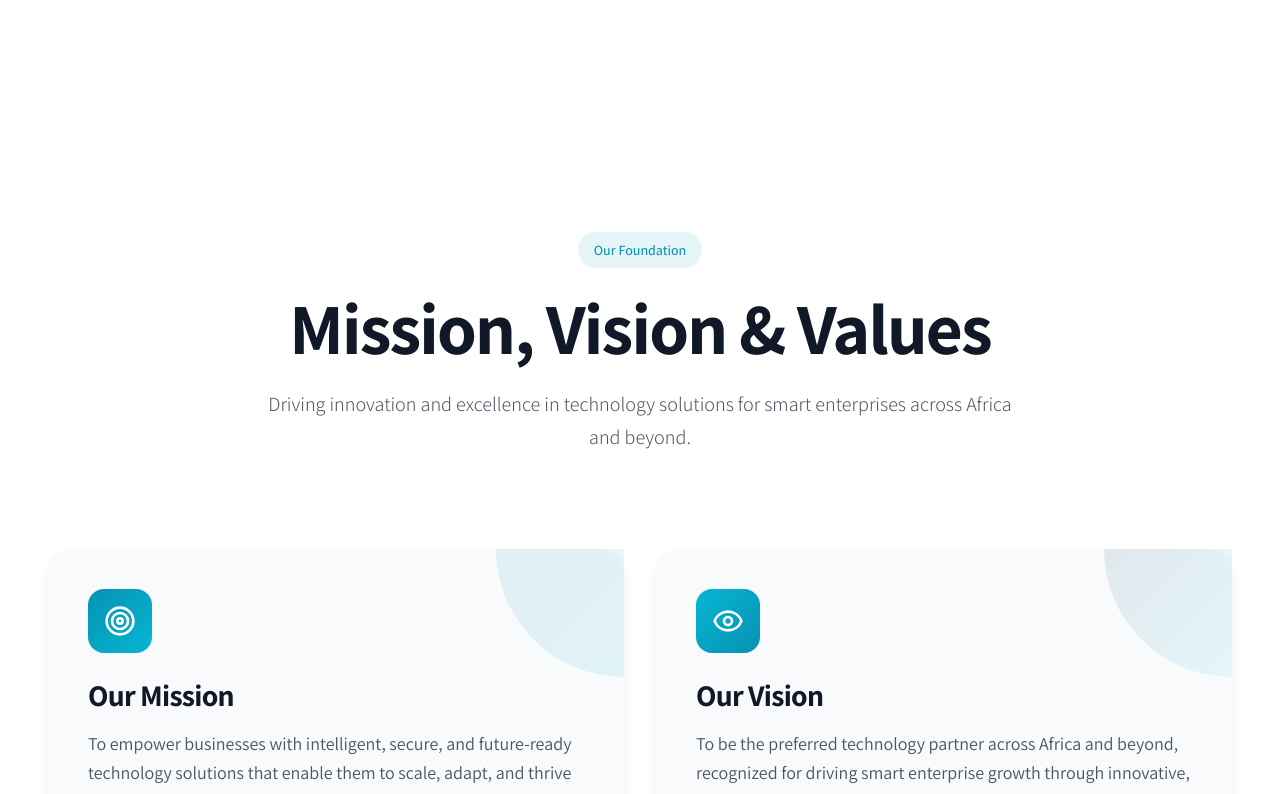
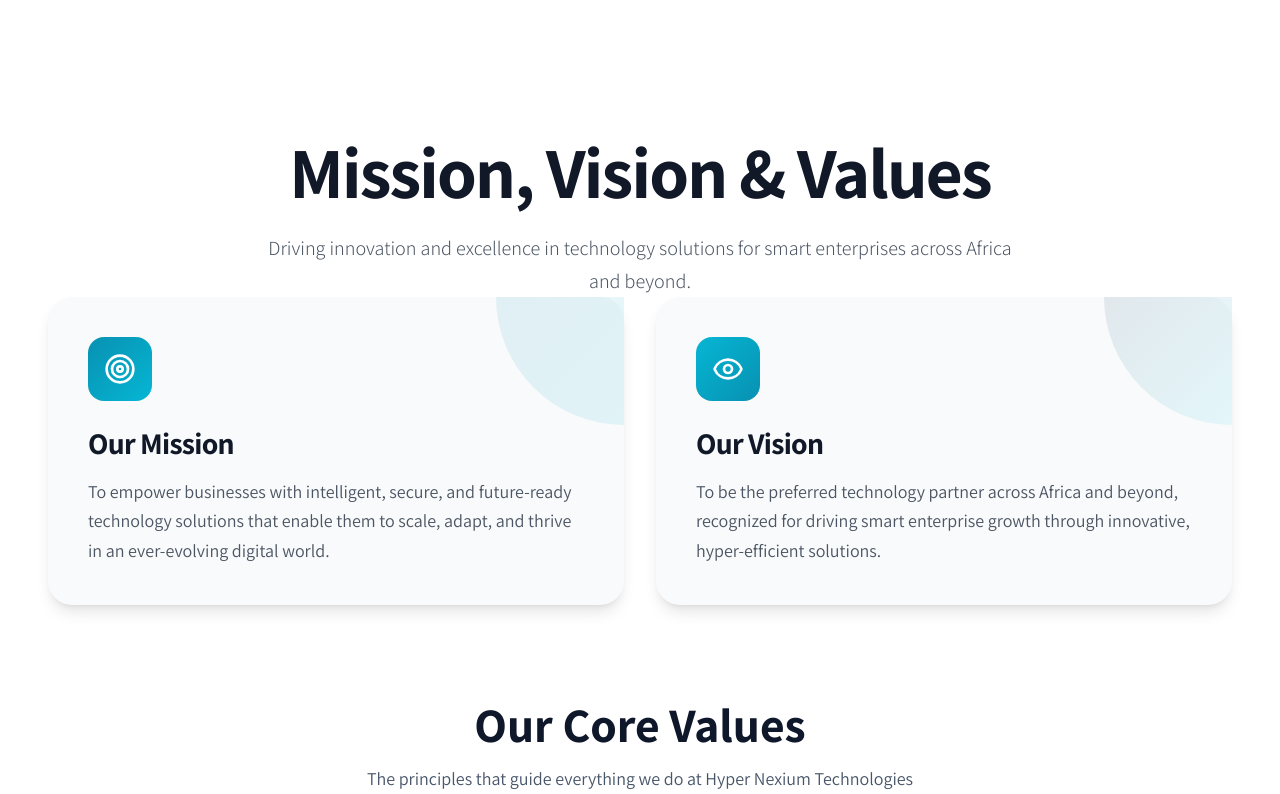
Before and after one commit to Kefe05/hypernexium, a Next.js app: page /about in a window 1280 px wide. Shown: the part 1560-2354 px from the top of the page. Built offline with nearby package versions, Linux system fonts and the light colour scheme.

Commit message:
feat: update partners list and improve layout in various components

```diff
--- a/public/constants.ts
+++ b/public/constants.ts
@@ -121,4 +121,6 @@ export const partners: Partner[] = [
     { name: "Fortinet", domain: "fortinet.com" },
     { name: "Sophos", domain: "sophos.com" },
     { name: "Lenovo", domain: "lenovo.com" },
+    { name: "NetApp", domain: "netapp.com" },
+    { name: "Poly", domain: "poly.com" },
   ];
--- a/src/app/about/component/Values.tsx
+++ b/src/app/about/component/Values.tsx
@@ -32,18 +32,18 @@ export default function MissionVisionComponent() {
   }, [])
 
   return (
-    <div className="bg-white dark:bg-gray-900">
+    <div className="bg-primary">
       {/* Hero Section */}
-      <section className="py-16 md:py-20 lg:py-24 px-6 md:px-8 lg:px-12">
+      <section className=" px-6 md:px-8 lg:px-12">
         <div className="max-w-7xl mx-auto text-center">
           <div
             ref={el => { sectionRefs.current['hero'] = el }}
             className={`transition-all duration-1000 ${isVisible['hero'] ? 'opacity-100 translate-y-0' : 'opacity-0 translate-y-10'
               }`}
           >
-            <div className="inline-flex items-center gap-2 bg-brand-primary/10 text-brand-primary dark:bg-brand-primary/20 dark:text-brand-accent px-4 py-2 rounded-full text-sm font-medium mb-6">
+            {/* <div className="inline-flex items-center gap-2 bg-brand-primary/10 text-brand-primary dark:bg-brand-primary/20 dark:text-brand-accent px-4 py-2 rounded-full text-sm font-medium mb-6">
               <span>Our Foundation</span>
-            </div>
+            </div> */}
             <h1 className="text-5xl md:text-7xl font-bold text-gray-900 dark:text-white mb-6 tracking-tight">
               Mission, Vision & Values
             </h1>
--- a/src/components/Nav.tsx
+++ b/src/components/Nav.tsx
@@ -433,7 +433,7 @@ export default function Nav() {
           <div className="fixed top-0 right-0 h-full w-full max-w-sm bg-light dark:bg-dark shadow-xl">
             <div className="flex flex-col h-full">
               {/* Header */}
-              <div className="flex items-center justify-between p-6 border-b bg-brand-accent dark:bg-transparent border-light-border dark:border-dark-border">
+              <div className="flex items-center justify-between p-6 border-b bg-brand-secondary dark:bg-transparent border-light-border dark:border-dark-border">
                 <Logo />
                 <button
                   onClick={closeMobileMenu}
--- a/src/components/Partners.tsx
+++ b/src/components/Partners.tsx
@@ -14,8 +14,8 @@ export default function Partners() {
 
 
   // Split into two rows of 9 each
-  const row1Partners = partners?.slice(0, 9);
-  const row2Partners = partners?.slice(9, 18);
+  const row1Partners = partners?.slice(0, 10);
+  const row2Partners = partners?.slice(11, 20);
 
   useEffect(() => {
     const row1 = row1Ref.current;
```
